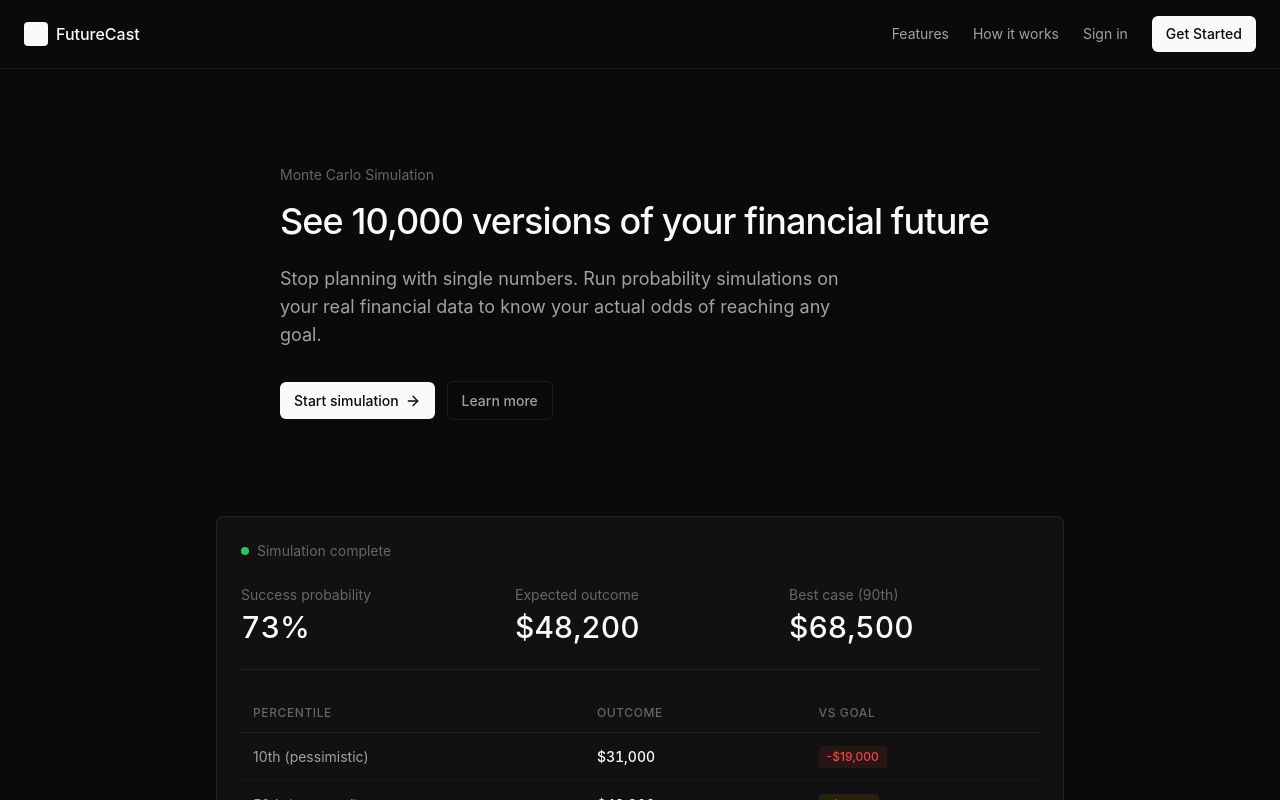
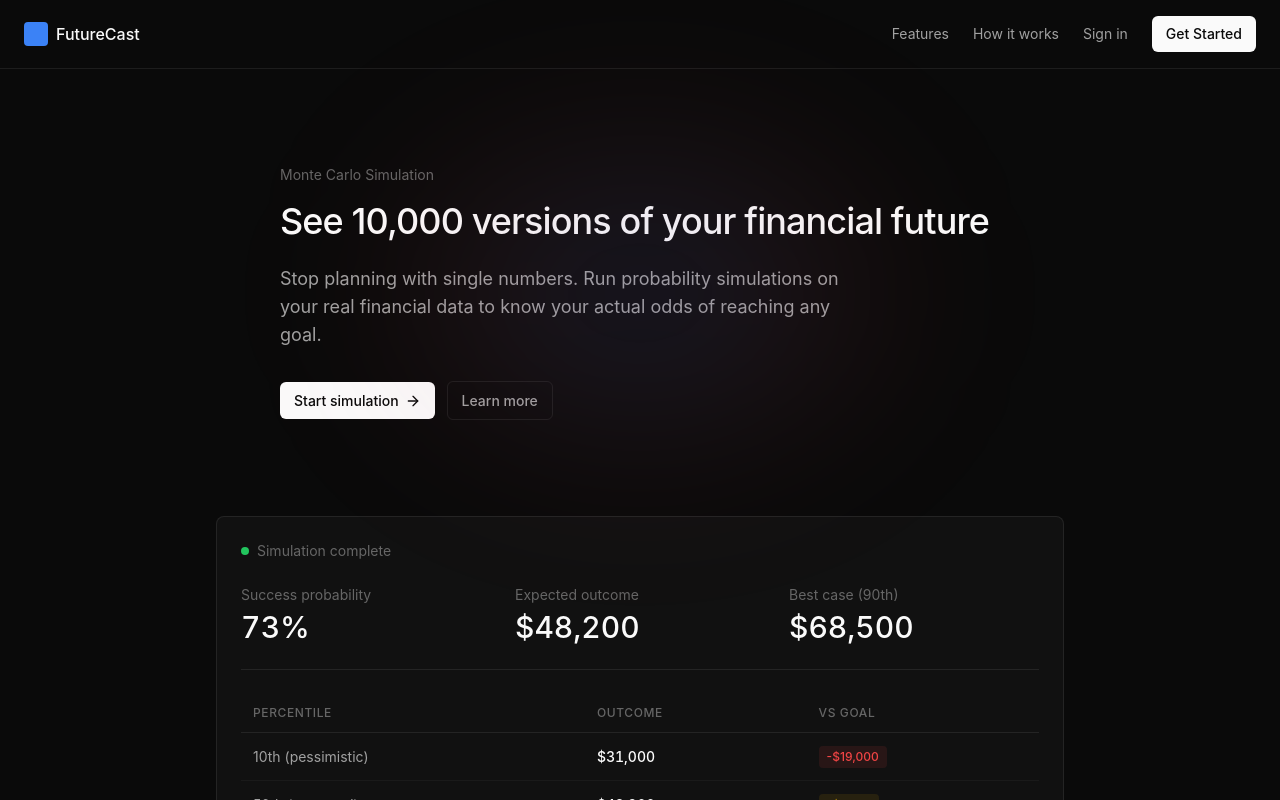
Before and after one commit to aadit2805/drift, a Next.js app in the folder apps/web/: page / in a window 1280 px wide. Shown: the top 800 px of the page. Built offline with nearby package versions, Linux system fonts and the light colour scheme.

Commit message:
page visual updates

```diff
--- a/apps/web/app/dashboard/page.tsx
+++ b/apps/web/app/dashboard/page.tsx
@@ -135,7 +135,7 @@ export default function DashboardPage() {
         <div className="max-w-6xl mx-auto flex items-center justify-between">
           <div className="flex items-center gap-4">
             <Link href="/" className="flex items-center gap-2">
-              <div className="w-6 h-6 bg-[var(--text-primary)] rounded" />
+              <div className="w-6 h-6 bg-[var(--accent)] rounded" />
               <span className="font-medium">FutureCast</span>
             </Link>
             <span className="text-[var(--text-tertiary)]">/</span>
@@ -263,7 +263,7 @@ export default function DashboardPage() {
               </div>
               <div className="flex items-center justify-between p-3 bg-[var(--bg-secondary)] rounded-lg">
                 <div className="flex items-center gap-3">
-                  <ShoppingBag className="w-5 h-5 text-purple-500" />
+                  <ShoppingBag className="w-5 h-5 text-[var(--accent)]" />
                   <div>
                     <p className="font-medium text-sm">Variable Spending</p>
                     <p className="text-xs text-[var(--text-tertiary)]">Groceries, dining, shopping</p>
@@ -325,7 +325,7 @@ export default function DashboardPage() {
                   className="flex items-center justify-between p-3 bg-[var(--bg-secondary)] rounded-lg"
                 >
                   <div className="flex items-center gap-3">
-                    <CreditCard className="w-5 h-5 text-purple-500" />
+                    <CreditCard className="w-5 h-5 text-[var(--error)]" />
                     <div>
                       <p className="font-medium text-sm">{account.nickname}</p>
                       <p className="text-xs text-[var(--text-tertiary)]">Credit Card</p>
--- a/apps/web/app/page.tsx
+++ b/apps/web/app/page.tsx
@@ -9,7 +9,7 @@ export default function Home() {
       {/* Nav */}
       <nav className="flex items-center justify-between px-6 py-4 border-b border-[var(--border-primary)]">
         <div className="flex items-center gap-2">
-          <div className="w-6 h-6 bg-[var(--text-primary)] rounded" />
+          <div className="w-6 h-6 bg-[var(--accent)] rounded" />
           <span className="font-medium">FutureCast</span>
         </div>
         <div className="flex items-center gap-6">
@@ -29,7 +29,8 @@ export default function Home() {
       </nav>
 
       {/* Hero */}
-      <section className="px-6 py-24 max-w-3xl mx-auto">
+      <section className="px-6 py-24 max-w-3xl mx-auto relative">
+        <div className="hero-glow" />
         <p className="text-sm text-[var(--text-tertiary)] mb-4">Monte Carlo Simulation</p>
         <h1 className="text-4xl font-medium tracking-tight mb-6">
           See 10,000 versions of your financial future
@@ -167,7 +168,7 @@ export default function Home() {
       <footer className="px-6 py-6 border-t border-[var(--border-primary)]">
         <div className="max-w-4xl mx-auto flex items-center justify-between">
           <div className="flex items-center gap-2">
-            <div className="w-4 h-4 bg-[var(--text-tertiary)] rounded" />
+            <div className="w-4 h-4 bg-[var(--accent)] rounded opacity-60" />
             <span className="text-sm text-[var(--text-tertiary)]">FutureCast</span>
           </div>
           <p className="text-sm text-[var(--text-tertiary)]">
```
